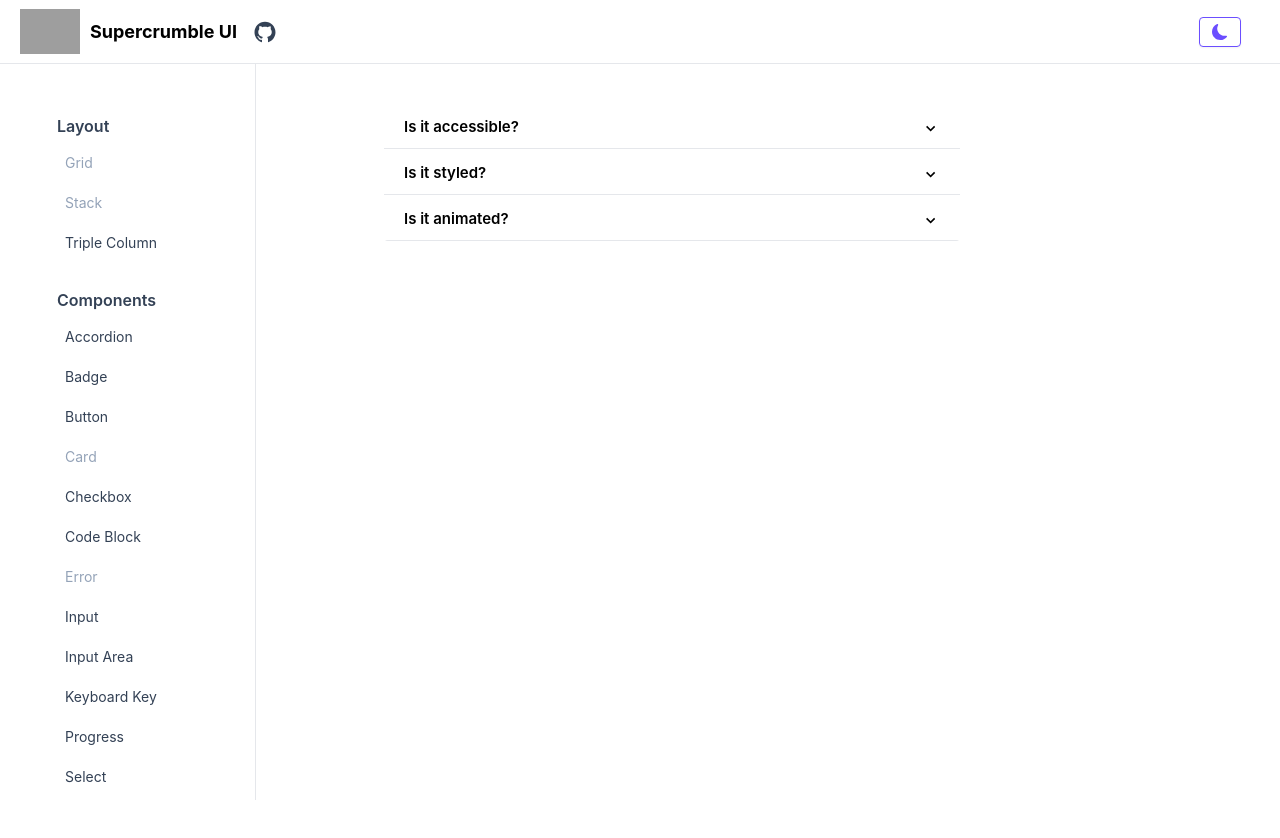
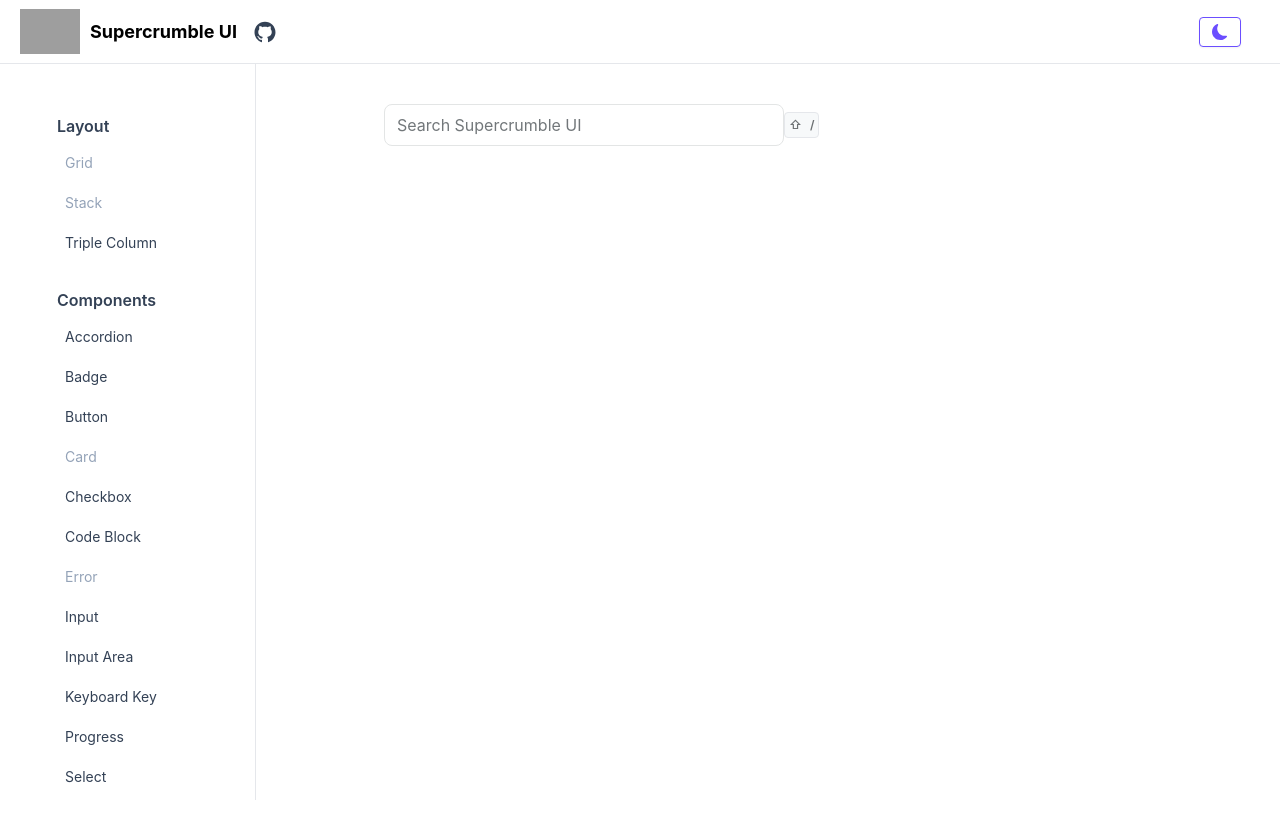
Before and after one commit to elijahnikov/ui, a Next.js app: page / in a window 1280 px wide. Shown: the top 838 px of the page. Built offline with nearby package versions, Linux system fonts and the light colour scheme; grey boxes are pictures that could not be loaded; a web font is replaced by a local one.

Commit message:
adding kbd props to input component

```diff
--- a/src/components/ui/Input/Input.tsx
+++ b/src/components/ui/Input/Input.tsx
@@ -77,6 +77,7 @@ interface InputProps
     suffix?: IconType | string;
     clearable?: boolean;
     change?: Function;
+    kbd?: JSX.Element;
 }
 
 const Input = React.forwardRef<HTMLInputElement, InputProps>(
@@ -96,6 +97,7 @@ const Input = React.forwardRef<HTMLInputElement, InputProps>(
         value,
         change,
         label,
+        kbd: Kbd,
         ...props
     }) => {
         const inputRef = useRef<HTMLInputElement | null>(null);
@@ -103,6 +105,8 @@ const Input = React.forwardRef<HTMLInputElement, InputProps>(
         const clearInput = () => {
             change && change("");
         };
+
+        let kbdPadding = Kbd && Object.keys(Kbd.props).length;
 
         return (
             <>
@@ -117,7 +121,7 @@ const Input = React.forwardRef<HTMLInputElement, InputProps>(
                 <div
                     //if fullWidth is passed make container w-100% other wise make it fit content
                     // if prefix and suffix is passed add flex so that elements are side by side
-                    className={`${(Prefix || Suffix) && "flex"} ${
+                    className={`${(Prefix || Suffix || Kbd) && "flex"} ${
                         Prefix && "ml-[4px]"
                     } ${fullWidth ? "w-[100%]" : "w-max"} relative text-left`}
                 >
@@ -171,6 +175,17 @@ const Input = React.forwardRef<HTMLInputElement, InputProps>(
                             } bg-white rounded-lg dark:bg-black pl-2 pr-3 absolute fill-ink-light cursor-pointer -translate-y-2/4 dark:fill-slate-500 h-10 w-10 top-[50%] right-[1%]`}
                         />
                     )}
+                    {Kbd && (
+                        <div
+                            className={`${
+                                Kbd
+                                    ? `right-[${kbdPadding!! * 20}px]`
+                                    : "right-0"
+                            } relative justify-center items-center flex align-left`}
+                        >
+                            {Kbd}
+                        </div>
+                    )}
                     {/* if suffix is passed */}
                     {Suffix && (
                         <div className="flex justify-center items-center bg-sky-lightest dark:bg-ink-darkest rounded-r-lg relative right-[-5px] border-l-0 border-[1px] border-sky-light dark:border-slate-800 py-2 px-3 text-sm">
--- a/src/pages/index.tsx
+++ b/src/pages/index.tsx
@@ -1,5 +1,6 @@
 import Layout from "@/components/common/Layout/Layout";
 import Accordion from "@/components/ui/Accordion/Accordion";
+import Input from "@/components/ui/Input/Input";
 import Kbd from "@/components/ui/Kbd/Kbd";
 import Progress from "@/components/ui/Progress/Progress";
 import Spinner from "@/components/ui/Spinner/Spinner";
@@ -7,33 +8,11 @@ import Spinner from "@/components/ui/Spinner/Spinner";
 export default function Home() {
     return (
         <Layout>
-            <Accordion>
-                <Accordion.Item>
-                    <Accordion.Trigger value="1">
-                        Is it accessible?
-                    </Accordion.Trigger>
-                    <Accordion.Content value="1">
-                        Yes. It adheres to the WAI-ARIA design pattern.
-                    </Accordion.Content>
-                </Accordion.Item>
-                <Accordion.Item>
-                    <Accordion.Trigger value="2">
-                        Is it styled?
-                    </Accordion.Trigger>
-                    <Accordion.Content value="2">
-                        {`Yes. It comes with default styles that matches the other
-                        components' aesthetic.`}
-                    </Accordion.Content>
-                </Accordion.Item>
-                <Accordion.Item>
-                    <Accordion.Trigger value="3">
-                        Is it animated?
-                    </Accordion.Trigger>
-                    <Accordion.Content value="3">
-                        {`Yes. It's animated by default, but you can disable it if you prefer.`}
-                    </Accordion.Content>
-                </Accordion.Item>
-            </Accordion>
+            <Input
+                placeholder="Search Supercrumble UI"
+                className="w-[400px]"
+                kbd={<Kbd shift>/</Kbd>}
+            />
         </Layout>
     );
 }
```
